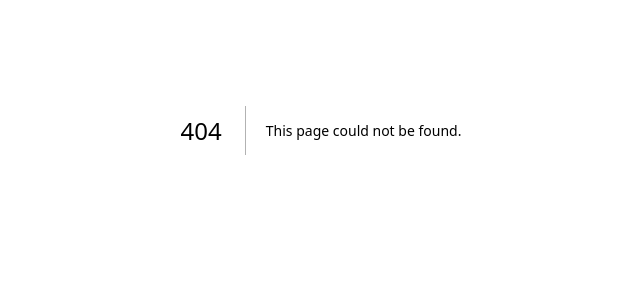
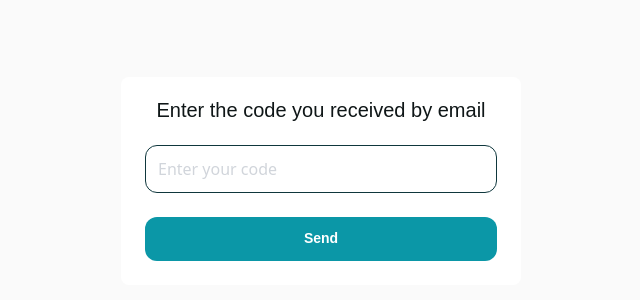
Before and after one commit to ManeManukyann/WB3_front, a Next.js app: page /features/auth/enterVerificationCode in a window 1280 px wide. Before the commit this address had no page. Shown: the part 270-570 px from the top of the page, without its empty margins (319-959 px from the left). Built offline with nearby package versions, Linux system fonts and the light colour scheme.

Commit message:
feat: :zap: auth UI

```diff
--- /dev/null
+++ b/src/app/features/auth/enterVerificationCode/page.tsx
@@ -0,0 +1,19 @@
+import Button from "@/app/common/components/buttons";
+import Input from "@/app/common/components/inputs/page";
+import Link from "next/link";
+
+export default function EnterVerificationCode() {
+  return (
+    <div className="flex justify-center items-center w-full h-[902px] bg-bg">
+      <div className="flex w-[400px] h-max p-6 flex-col items-center shrink-0 bg-logInBoxColor rounded-sm gap-6">
+        <p className="text-textColor text-center font-poppins text-lg1 normal font-medium leading-line3">
+          Enter the code you received by email
+        </p>
+        <Input placeholder="Enter your code" text="text" />
+        <Link href={"/features/auth/resetPassword"} className="w-full">
+          <Button name="Send" />
+        </Link>
+      </div>
+    </div>
+  );
+}
--- /dev/null
+++ b/src/app/features/auth/resetPassword/page.tsx
@@ -0,0 +1,16 @@
+import Button from "@/app/common/components/buttons";
+import Input from "@/app/common/components/inputs/page";
+
+export default function createNewPassword() {
+  return (
+    <div className="flex justify-center items-center w-full h-screen bg-bg">
+      <div className="flex w-[400px] h-max p-6 flex-col items-center shrink-0 bg-logInBoxColor rounded-sm gap-6">
+        <p className="text-textColor text-center font-poppins text-lg1 normal font-medium leading-line3">
+          Enter new password
+        </p>
+        <Input placeholder="Password" text={"password"} />
+        <Button name="Reset password" />
+      </div>
+    </div>
+  );
+}
```
